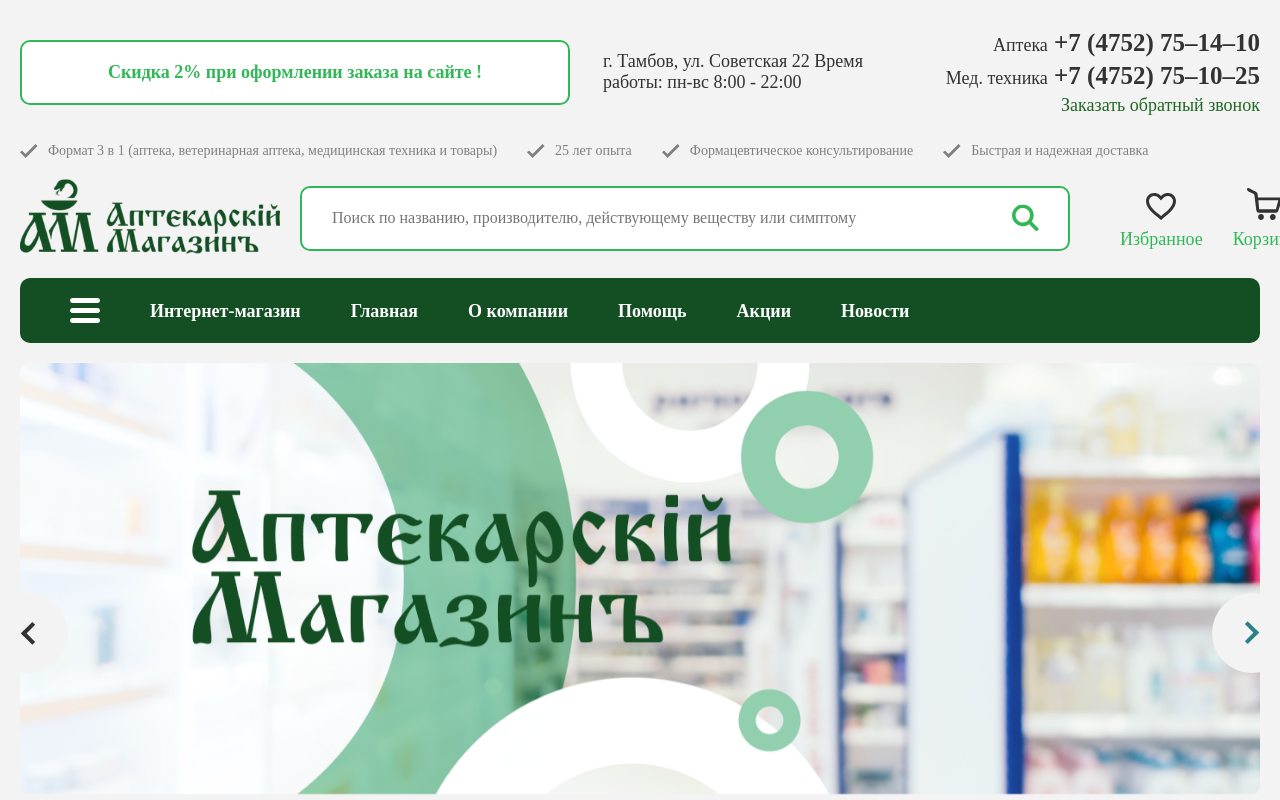
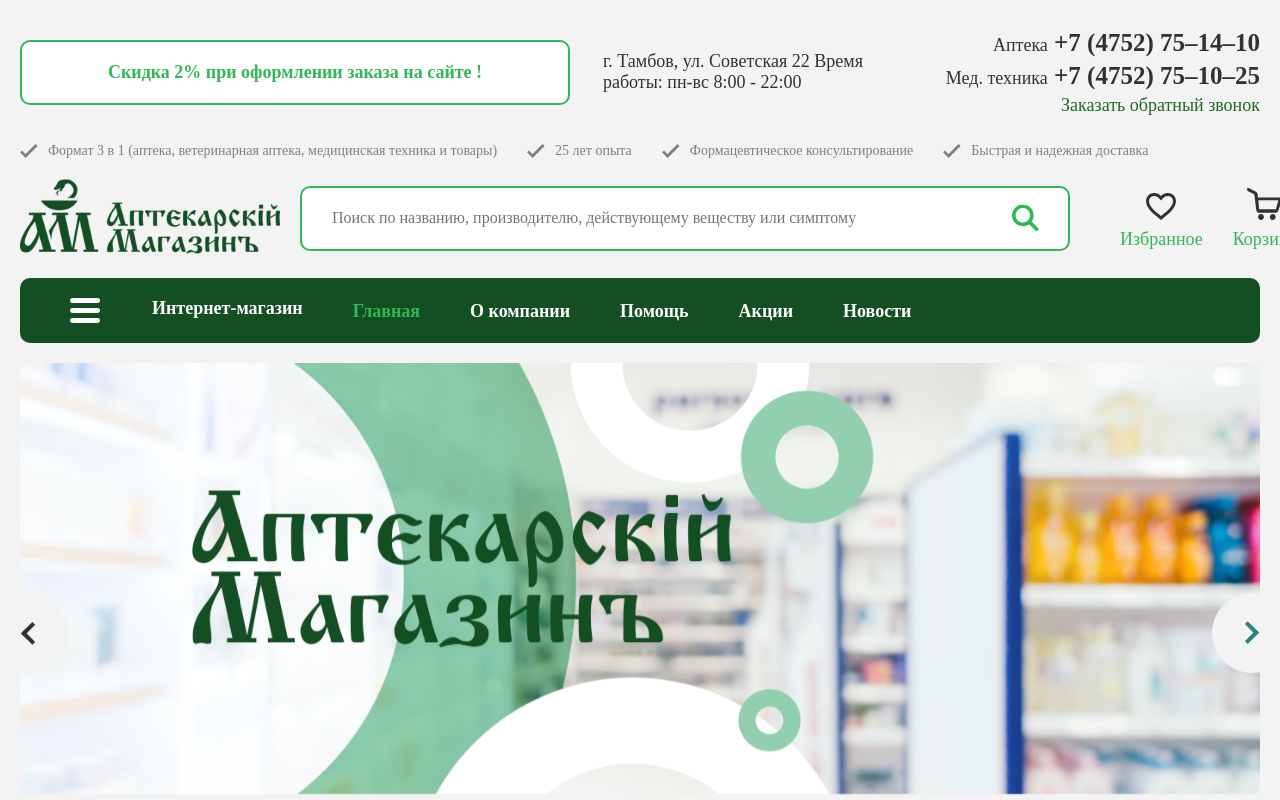
Before and after one commit to Andrii012012/shop, a React (Vite) app: page / in a window 1280 px wide. Shown: the top 800 px of the page. Built offline with nearby package versions, Linux system fonts and the light colour scheme; a web font is replaced by a local one.

Commit message:
Add: active mode for links of Header component

```diff
--- a/src/components/Header/Header.tsx
+++ b/src/components/Header/Header.tsx
@@ -12,6 +12,7 @@
 import NavigateMenuUser from "./components/NavigateMenuUser/NavigateMenuUser";
 import Portal from "../../containers/Portal/Portal";
 import PortalLoginRegister from "./components/PortalLoginRegister/PortalLoginRegister";
+import { PATH_HOME } from "../../routes/routes";
 
 function Header() {
   const [modals, setModals] = useState<CatalogItem[]>(catalogList);
@@ -23,7 +24,7 @@
         <div className={styles.headerInner}>
           <AboutShop />
           <div className={styles.body}>
-            <Link className={styles.headerWebsiteLogo} to='/'>
+            <Link className={styles.headerWebsiteLogo} to={PATH_HOME}>
               <Logo />
             </Link>
             <SearchBar className={styles.searchBar} />
--- a/src/components/Header/components/NavigateMenu/NavigateMenu.tsx
+++ b/src/components/Header/components/NavigateMenu/NavigateMenu.tsx
@@ -1,6 +1,6 @@
 import styles from "./styles.module.scss";
 import { NAVIGATE_ITEMS } from "../../constants/catalogList";
-import { Link } from "react-router-dom";
+import { NavLink } from "react-router-dom";
 
 function NavigateMenu() {
 
@@ -8,9 +8,9 @@
     <ul className={styles.headerNavList}>
       {NAVIGATE_ITEMS.map((item, index) => (
         <li key={index} className={styles.headerNavItem}>
-          <Link to={item.to} className={styles.headerNavLink}>
+          <NavLink to={item.to} className={({isActive}) => `${styles.headerNavLink} ${isActive ? styles.active : ""}`}>
             {item.name}
-          </Link>
+          </NavLink>
         </li>
       ))}
     </ul>
--- a/src/components/Header/components/NavigateMenu/styles.module.scss
+++ b/src/components/Header/components/NavigateMenu/styles.module.scss
@@ -10,8 +10,13 @@
     font-weight: 700;
     font-size: f.rem(18);
 
-    .headerNavLink {
-      color: map.get($colors, 'white');
-    }
   }
 }
+
+.headerNavLink {
+  color: map.get($colors, 'white');
+}
+
+.active {
+  color: map.get($colors, 'lightGreen');
+}
--- a/src/components/Header/components/NavigateMenuUser/NavigateMenuUser.tsx
+++ b/src/components/Header/components/NavigateMenuUser/NavigateMenuUser.tsx
@@ -2,8 +2,8 @@
 import HeartIcon from "../../../../assets/images/header/heartIcon.svg?react";
 import TrashIcon from "../../../../assets/images/header/trashIcon.svg?react";
 import UserIcon from "../../../../assets/images/header/userIcon.svg?react";
-import { Link } from "react-router-dom";
-import { PATH_BASKET, PATH_LIKED } from "../../../../routes/routes";
+import { NavLink } from "react-router-dom";
+import { PATH_ACCOUNT, PATH_BASKET, PATH_LIKED } from "../../../../routes/routes";
 import { useAppSelector } from "../../../../hooks/useAppSelector";
 import { useAppDispatch } from "../../../../hooks/useAppDispatch";
 import { LogoutUser } from "../../../../features/user/user";
@@ -23,27 +23,27 @@
   return (
     <ul className={styles.headerActions}>
       <li className={styles.headerActionFavorites}>
-        <Link to={PATH_LIKED} className={styles.headerActionFavoritesLink}>
+        <NavLink to={PATH_LIKED} className={({ isActive }) => `${styles.headerActionFavoritesLink} ${isActive ? styles.active : ""}`}>
           <HeartIcon />
           Избранное
-        </Link>
+        </NavLink>
       </li>
       <li className={styles.headerActionFavorites}>
-        <Link to={PATH_BASKET} className={styles.headerActionFavoritesLink}>
+        <NavLink to={PATH_BASKET} className={({ isActive }) => `${styles.headerActionFavoritesLink} ${isActive ? styles.active : ""}`}>
           <TrashIcon />
           Корзина
-        </Link>
+        </NavLink>
       </li>
       {!dataUser ? <li onClick={() => setModalLogin(true)} className={styles.headerActionFavorites}>
-        <Link to="" className={styles.headerActionFavoritesLink}>
+        <NavLink to="" className={({ isActive }) => `${styles.headerActionFavoritesLink} ${isActive ? styles.active : ""}`}>
           <UserIcon />
           Войти
-        </Link>
+        </NavLink>
       </li> : <li onClick={() => dispatch(LogoutUser())} className={styles.headerActionFavorites}>
-        <Link to="" className={styles.headerActionFavoritesLink}>
+        <NavLink to={PATH_ACCOUNT} className={({ isActive }) => `${styles.headerActionFavoritesLink} ${isActive ? styles.active : ""}`}>
           <UserIcon />
           Выйти
-        </Link>
+        </NavLink>
       </li>}
 
     </ul>
--- a/src/components/Header/components/NavigateMenuUser/styles.module.scss
+++ b/src/components/Header/components/NavigateMenuUser/styles.module.scss
@@ -7,6 +7,7 @@
   align-items: flex-end;
   column-gap: f.rem(30);
   margin: f.rem(30) 0;
+}
 
 .headerActionFavoritesLink,
 .headerActionTrashLink {
@@ -28,4 +29,9 @@
     fill: map.get($colors, 'lightGreen');
   }
 }
+
+.active {
+  svg {
+    fill: map.get($colors, 'lightGreen');
   }
+}
--- a/src/components/Header/components/PopupCatalog/PopupCatalog.tsx
+++ b/src/components/Header/components/PopupCatalog/PopupCatalog.tsx
@@ -1,5 +1,6 @@
 import { useEffect, useState } from "react";
 import styles from "./styles.module.scss";
+import gStyles from '../../../../styles/styles.module.scss';
 import PopupCatalogItem from "../PopupCatalogItem/PopupCatalogItem";
 import BurgerIcon from "/src/assets/images/header/burgerIcon.svg?react";
 import { CatalogItem } from "../../interfaces/catalogItem";
@@ -63,10 +64,11 @@
   return (
     <div className={styles.wrapper}>
       <button
-        className={styles.burgerMenuButton}
+        className={`${styles.burgerMenuButton} ${isOpenСatalog ? styles.active : ""}`}
         onClick={handleClickBurgerButton}
       >
-        <BurgerIcon className={styles.icon} style={{ fill: isOpenСatalog ? "#30B856" : undefined }} />
+        <BurgerIcon className={styles.icon} />
+        <p className={gStyles.textBig}>Интернет-магазин</p>
       </button>
 
       {isOpenСatalog ? (
--- a/src/components/Header/components/PopupCatalog/styles.module.scss
+++ b/src/components/Header/components/PopupCatalog/styles.module.scss
@@ -11,12 +11,24 @@
 }
 
 .burgerMenuButton {
-  display: grid;
+  display: flex;
   place-content: center;
   background: none;
+  font-weight: 700;
+  color: map.get($colors, 'white');
 
   svg {
-    fill: #fff;
+    display: block;
+    fill: map.get($colors, 'white');
+    margin-right: f.rem(52);
+  }
+}
+
+.active {
+  color: map.get($colors, 'lightGreen');
+
+  svg {
+    fill: map.get($colors, 'lightGreen');
   }
 }
 
--- a/src/components/Header/constants/catalogList.tsx
+++ b/src/components/Header/constants/catalogList.tsx
@@ -202,10 +202,6 @@
   name: string;
 }[] = [
     {
-      to: PATH_SHOP,
-      name: "Интернет-магазин",
-    },
-    {
       to: PATH_HOME,
       name: "Главная",
     },
```
Lines whose indentation alone changed are shown as unchanged.
